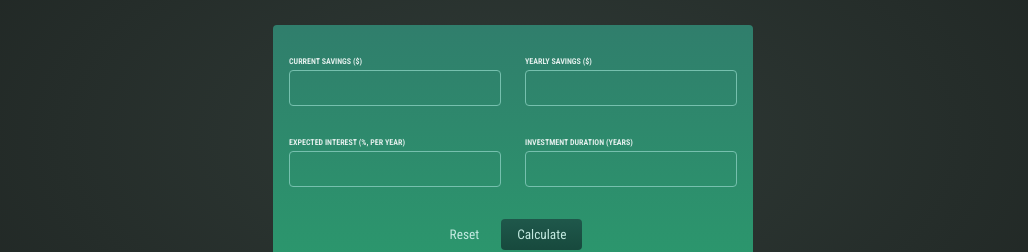
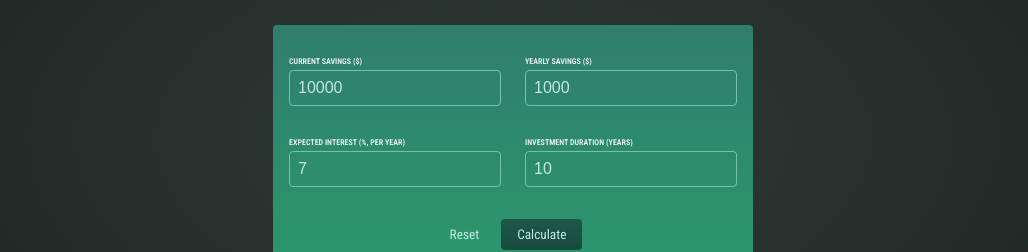
Before and after one commit to alexandruverbitsky/react-investment-calculator, a React (Create React App) app: page / in a window 1280 px wide. Shown: the part 201-453 px from the top of the page, without its empty margins (127-1155 px from the left). Built offline with nearby package versions, Linux system fonts and the light colour scheme.

Commit message:
init state and reset from

```diff
--- a/src/components/UserInput/UserInput.js
+++ b/src/components/UserInput/UserInput.js
@@ -1,25 +1,37 @@
-import React, { Component } from 'react';
+import React, { Component, useState } from "react";
 
-class UserInput extends Component {
+const defaultUserInput = {
+  currentSavings: 10000,
+  yearlyContribution: 1000,
+  expectedReturn: 7,
+  duration: 10,
+};
 
-    render() {
+const UserInput = (props) => {
+
+    const [userInput, setUserInput] = useState(defaultUserInput);
+
   const onSubmitHandler = (event) => {
     event.preventDefault();
 
     //...
-            console.log('Submit');
+    console.log("Submit");
 
   };
 
-
   const onResetHandler = () => {
-            console.log('Reset');
-
+      console.log("Reset");
+      setUserInput(defaultUserInput);
   };
 
   const inputChangeHandler = (input, value) => {
     console.log(input, value);
-
+    setUserInput((prev) => {
+        return {
+            ...prev,
+            [input]: value
+        };
+    });
   };
 
   return (
@@ -29,23 +41,22 @@ class UserInput extends Component {
           <label htmlFor="current-savings">Current Savings ($)</label>
           <input
             onChange={(event) =>
-                    inputChangeHandler("current-savings", event.target.value)
+              inputChangeHandler("currentSavings", event.target.value)
             }
             type="number"
             id="current-savings"
+            value={userInput.currentSavings}
           />
         </p>
         <p>
           <label htmlFor="yearly-contribution">Yearly Savings ($)</label>
           <input
             onChange={(event) =>
-                    inputChangeHandler(
-                      "yearly-contribution",
-                      event.target.value
-                    )
+              inputChangeHandler("yearlyContribution", event.target.value)
             }
             type="number"
             id="yearly-contribution"
+            value={userInput.yearlyContribution}
           />
         </p>
       </div>
@@ -56,10 +67,11 @@ class UserInput extends Component {
           </label>
           <input
             onChange={(event) =>
-                    inputChangeHandler("expected-return", event.target.value)
+              inputChangeHandler("expectedReturn", event.target.value)
             }
             type="number"
             id="expected-return"
+            value={userInput.expectedReturn}
           />
         </p>
         <p>
@@ -70,15 +82,12 @@ class UserInput extends Component {
             }
             type="number"
             id="duration"
+            value={userInput.duration}
           />
         </p>
       </div>
       <p className="actions">
-              <button
-                onClick={onResetHandler}
-                type="reset"
-                className="buttonAlt"
-              >
+        <button onClick={onResetHandler} type="reset" className="buttonAlt">
           Reset
         </button>
         <button type="submit" className="button">
@@ -87,7 +96,6 @@ class UserInput extends Component {
       </p>
     </form>
   );
-    }
-}
+};
 
 export default UserInput;
```
Lines whose indentation alone changed are shown as unchanged.
